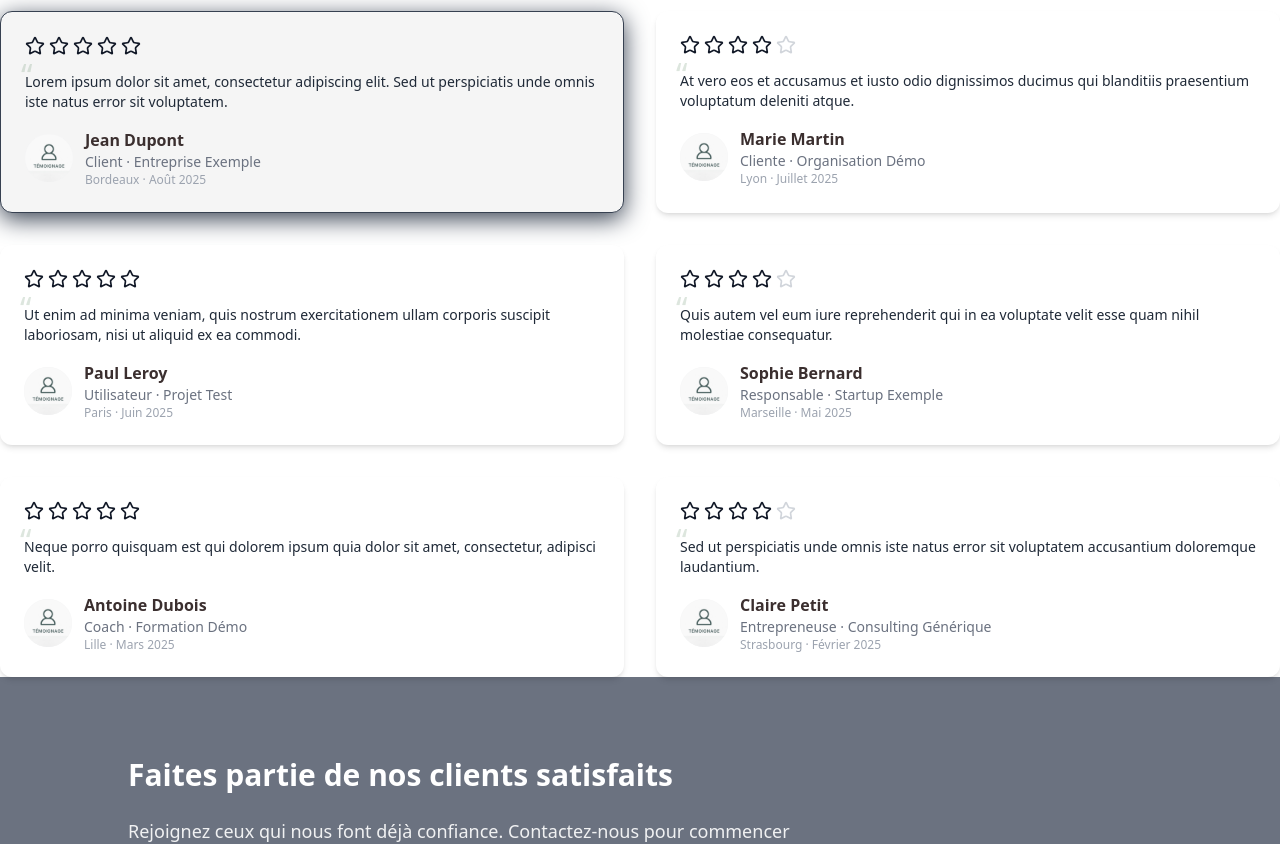
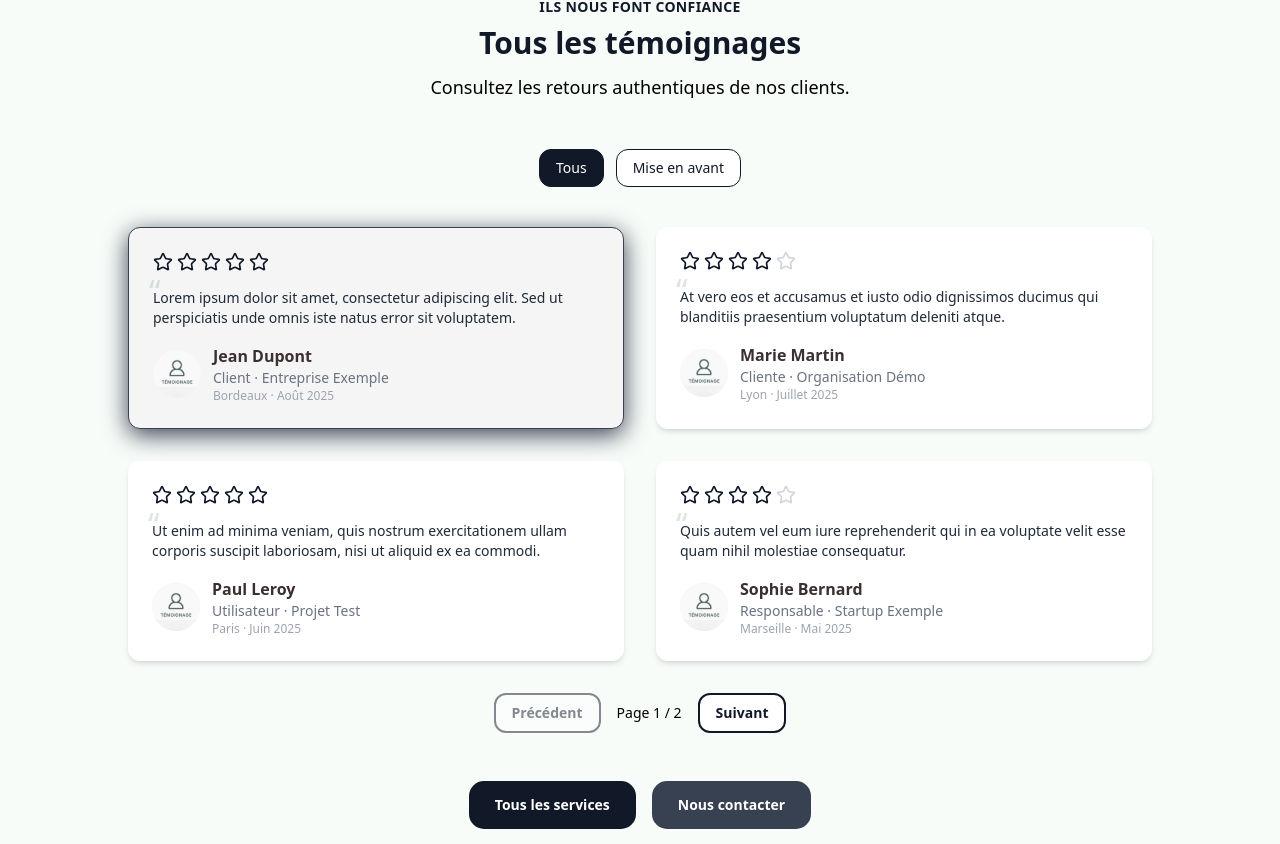
Before and after one commit to julienlisita/nextjs-ts-tailwind-template, a Next.js app: page /testimonials in a window 1280 px wide. Shown: the part 471-1315 px from the top of the page. Built offline with nearby package versions, Linux system fonts and the light colour scheme.

Commit message:
refactor(testimonials): update Testimonials component to use new lightweight FeaturesGrid

```diff
--- a/src/components/testimonials/TestimonialsSection.tsx
+++ b/src/components/testimonials/TestimonialsSection.tsx
@@ -5,14 +5,23 @@
 import type { Testimonial } from '@/types/testimonial';
 import { TestimonialCard } from '../data-display/TestimonialCard';
 import FeaturesGrid from '../patterns/FeaturesGrid';
+import Section from '../layout/Section';
+import SectionWrapper from '../layout/SectionWrapper';
+import HeaderBlock from '../patterns/HeaderBlock';
+import ActionsStack from '../patterns/ActionsStack';
 
 export default function TestimonialsSection({ items }: { items: ReadonlyArray<Testimonial> }) {
   return (
-    <FeaturesGrid<Testimonial>
+    <Section bgColor="#A8D5BA15">
+      <SectionWrapper>
+        <HeaderBlock
           eyebrow="Ils nous font confiance"
           title="Tous les témoignages"
           subtitle="Consultez les retours authentiques de nos clients."
-      align="left"
+          align="center"
+        />
+
+        <FeaturesGrid
           items={items}
           tabs={[
             { label: 'Tous', value: 'all' },
@@ -21,7 +30,7 @@ export default function TestimonialsSection({ items }: { items: ReadonlyArray<Te
           defaultTab="all"
           filterByTab={(t, tab) => (tab === 'featured' ? Boolean(t.highlight) : true)}
           gridClassName="grid grid-cols-1 sm:grid-cols-2 lg:grid-cols-2 gap-5 sm:gap-6 lg:gap-8"
-      pageSize={8}
+          pageSize={4}
           renderItem={(t) => (
             <TestimonialCard
               name={t.name}
@@ -36,7 +45,16 @@ export default function TestimonialsSection({ items }: { items: ReadonlyArray<Te
               variant="default"
             />
           )}
-      getKey={(t) => t.id}
         />
+        <ActionsStack
+          align="center"
+          className="mt-8"
+          items={[
+            { label: 'Tous les services', href: '/services', variant: 'primary' },
+            { label: 'Nous contacter', href: '/contact', variant: 'secondary' },
+          ]}
+        />
+      </SectionWrapper>
+    </Section>
   );
 }
```
Lines whose indentation alone changed are shown as unchanged.
